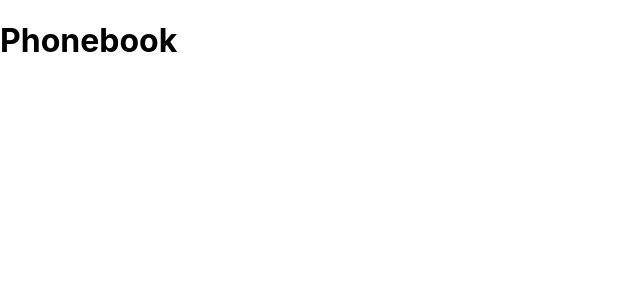
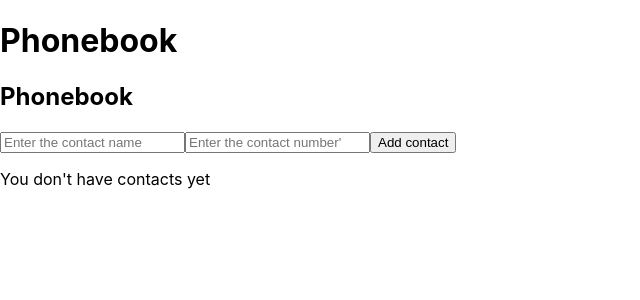
Before and after one commit to izaitseva/goit-react-hw-07-phonebook, a React (Create React App) app: page / in a window 1280 px wide. Shown: the top 300 px of the page, without its empty margins (0-640 px from the left). Built offline with nearby package versions, Linux system fonts and the light colour scheme.

Commit message:
add contact

```diff
--- a/src/features/contacts/Contacts.js
+++ b/src/features/contacts/Contacts.js
@@ -1,18 +1,70 @@
-import { useSelector } from "react-redux"
+import { nanoid } from "@reduxjs/toolkit";
+import { useState } from "react";
+import { useDispatch, useSelector } from "react-redux";
+import { addContact } from "./contacts.slice";
 
 export const Contacts = () => {
+
     const contacts = useSelector((state => state.contacts.contacts));
+
+    const dispatch = useDispatch();
     console.log(contacts);
 
+    const [newContactNumb, setNewContactNumb] = useState("");
+    const [newContactName, setNewContactName] = useState("");
+
+    const handleContactName = e => {
+        setNewContactName(e.target.value);
+    }
+
+    const handleContactNumb = e => {
+        setNewContactNumb(e.target.value);
+    }
+
+    const onAddContact = () => {
+        const newContact = { id: nanoid(), name: newContactName, number: newContactNumb }
+        dispatch(addContact(newContact));
+        setNewContactName('');
+        setNewContactNumb('');
+    }
+
     return (
-        <ul>
-            {
-                contacts.map(
-                    contact => (<li key={contact.id}>
-                        {contact.name}: {contact.number}
-                    </li>)
-                )
-            }
-        </ul>
+        <>
+            <h2>Phonebook</h2>
+            <input
+                placeholder="Enter the contact name"
+                type="text"
+                name="name"
+                value={newContactName}
+                onChange={handleContactName}
+                pattern="^[a-zA-Zа-яА-Я]+(([' -][a-zA-Zа-яА-Я ])?[a-zA-Zа-яА-Я]*)*$"
+                title="Name may contain only letters, apostrophe, dash and spaces. For example Adrian, Jacob Mercer, Charles de Batz de Castelmore d'Artagnan"
+                required
+            />
+            <input
+                placeholder="Enter the contact number'"
+                type="tel"
+                name="number"
+                value={newContactNumb}
+                onChange={handleContactNumb}
+                pattern="\+?\d{1,4}?[-.\s]?\(?\d{1,3}?\)?[-.\s]?\d{1,4}[-.\s]?\d{1,4}[-.\s]?\d{1,9}"
+                title="Phone number must be digits and can contain spaces, dashes, parentheses and can start with +"
+                required
+            />
+            <button onClick={onAddContact} type="submit">Add contact</button>
+            <div>
+                {contacts.length === 0
+                    ? <p>You don't have contacts yet</p>
+                    : <ul>
+                        {
+                            contacts.map((contact) => (
+                                <li key={contact.id}>{contact.name}:{contact.number}
+                                    <button>Delete</button>
+                                </li>
+                            ))}
+                    </ul>
+                }
+            </div>
+        </>
     )
 }
--- a/src/features/contacts/contacts.slice.js
+++ b/src/features/contacts/contacts.slice.js
@@ -10,6 +10,7 @@ const contactsSlice = createSlice({
     initialState,
     reducers: {
         addContact: (state, action) => {
+            // debugger;
             return {
                 ...state,
                 contacts: [...state.contacts, action.payload],
```
